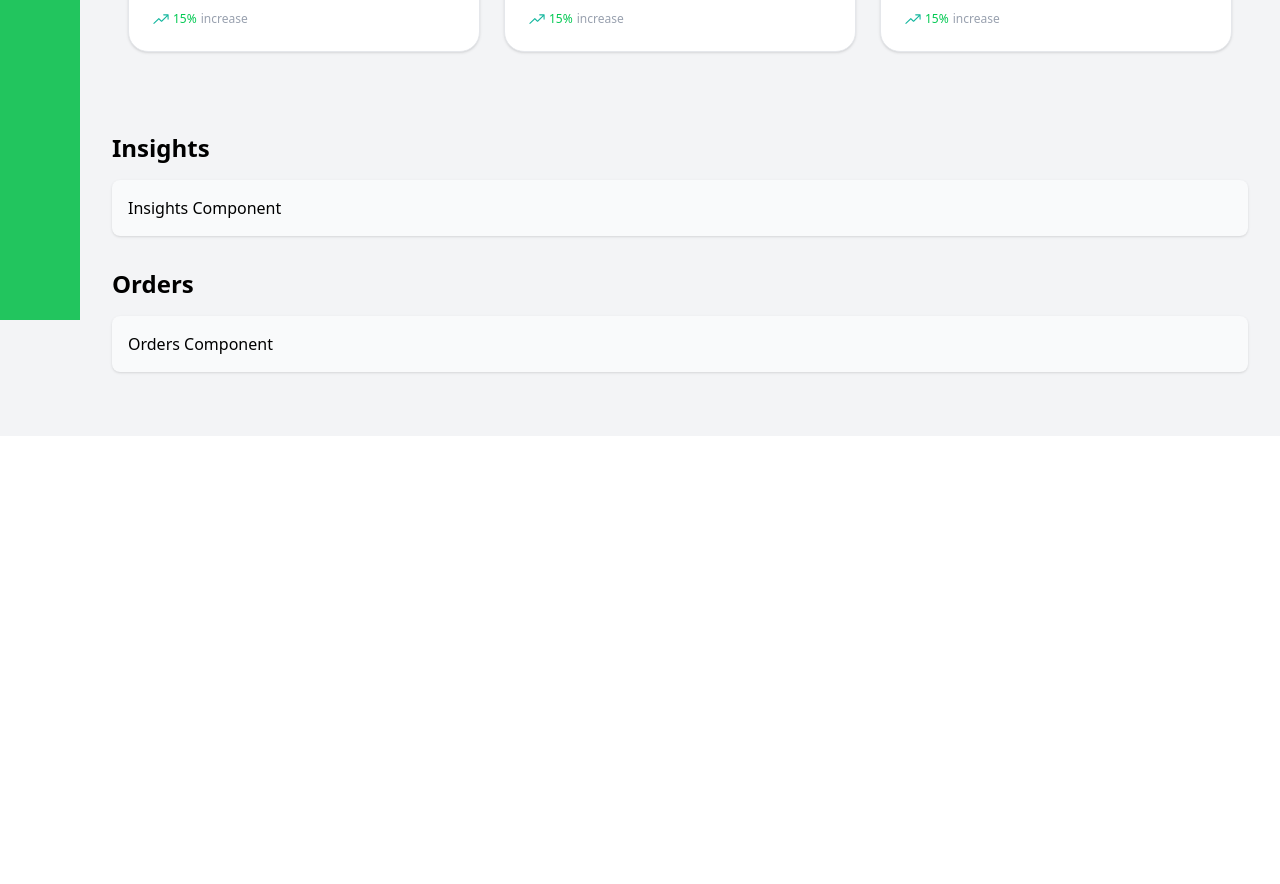
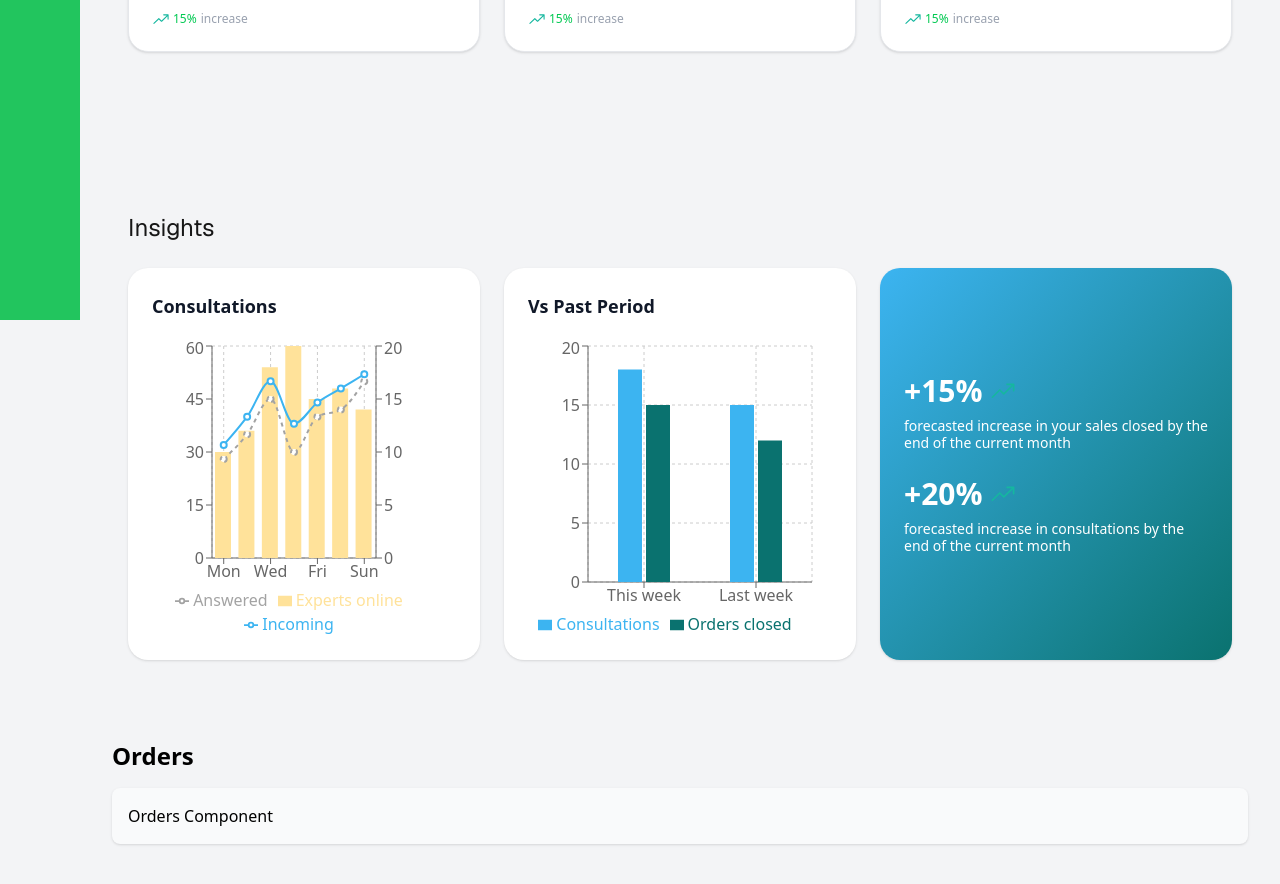
Before and after one commit to dchobarkar/wingman-coding-challenge, a Next.js app: page / in a window 1280 px wide. Shown: the part 480-1364 px from the top of the page. Before the commit the page ends 916 px from the top, so only its background shows below. Built offline with nearby package versions, Linux system fonts and the light colour scheme.

Commit message:
feat: add Insights component

```diff
--- /dev/null
+++ b/components/dashboard/ChartCard.tsx
@@ -0,0 +1,18 @@
+import { ReactNode } from "react";
+
+interface ChartCardProps {
+  title: string;
+  children: ReactNode;
+  className?: string;
+}
+
+const ChartCard = ({ title, children, className = "" }: ChartCardProps) => {
+  return (
+    <div className={`bg-white rounded-[20px] shadow p-6 ${className}`}>
+      <h3 className="text-lg font-semibold text-gray-900 mb-4">{title}</h3>
+      <div className="w-full h-64">{children}</div>
+    </div>
+  );
+};
+
+export default ChartCard;
--- /dev/null
+++ b/components/dashboard/ForecastCard.tsx
@@ -0,0 +1,44 @@
+import Image from "next/image";
+
+interface ForecastCardProps {
+  title: string;
+  value: string;
+  description: string;
+  trend: "up" | "down";
+  percentage: string;
+}
+
+const ForecastCard = ({
+  title,
+  value,
+  description,
+  trend,
+  percentage,
+}: ForecastCardProps) => {
+  return (
+    <div className="bg-white rounded-[20px] shadow p-6">
+      <div className="flex items-center justify-between mb-2">
+        <h3 className="text-lg font-semibold text-gray-900">{title}</h3>
+        <div className="flex items-center gap-1">
+          <Image
+            src={trend === "up" ? "/svg/TrendUp.svg" : "/svg/TrendDown.svg"}
+            alt={trend === "up" ? "Trend Up" : "Trend Down"}
+            width={16}
+            height={16}
+          />
+          <span
+            className={`text-sm font-medium ${
+              trend === "up" ? "text-green-500" : "text-red-500"
+            }`}
+          >
+            {percentage}
+          </span>
+        </div>
+      </div>
+      <div className="text-2xl font-bold text-gray-900 mb-1">{value}</div>
+      <p className="text-sm text-gray-500">{description}</p>
+    </div>
+  );
+};
+
+export default ForecastCard;
--- a/components/dashboard/Insights.tsx
+++ b/components/dashboard/Insights.tsx
@@ -1,10 +1,132 @@
+"use client";
+
+import {
+  ComposedChart,
+  Bar,
+  Line,
+  XAxis,
+  YAxis,
+  CartesianGrid,
+  Tooltip,
+  ResponsiveContainer,
+  Legend,
+} from "recharts";
+import Image from "next/image";
+
+import PageLayout from "../shared/PageLayout";
+import {
+  consultationsChartData,
+  vsPastPeriodData,
+  forecastCards,
+} from "./insightsData";
+
 const Insights = () => {
   return (
-    <div className="mb-8">
-      {/* Insights charts and forecast cards will go here */}
-      <h2 className="text-2xl font-bold mb-4">Insights</h2>
-      <div className="bg-card rounded-lg p-4 shadow">Insights Component</div>
-    </div>
+    <PageLayout>
+      <div className="mb-6">
+        <h2 className="text-2xl font-geist-sans">Insights</h2>
+      </div>
+      <div className="grid grid-cols-1 lg:grid-cols-3 gap-6">
+        {/* Consultations Chart */}
+        <div className="bg-white rounded-[20px] shadow p-6 flex flex-col">
+          <h3 className="text-lg font-semibold text-gray-900 mb-4">
+            Consultations
+          </h3>
+          <div className="flex-1 min-h-[300px]">
+            <ResponsiveContainer width="100%" height="100%">
+              <ComposedChart
+                data={consultationsChartData}
+                margin={{ top: 10, right: 20, left: 0, bottom: 0 }}
+              >
+                <CartesianGrid strokeDasharray="3 3" />
+                <XAxis dataKey="day" />
+                <YAxis yAxisId="left" domain={[0, 60]} />
+                <YAxis yAxisId="right" orientation="right" domain={[0, 20]} />
+                <Tooltip />
+                <Legend />
+                <Bar
+                  yAxisId="right"
+                  dataKey="experts"
+                  name="Experts online"
+                  fill="#FFE29A"
+                  barSize={16}
+                />
+                <Line
+                  yAxisId="left"
+                  type="monotone"
+                  dataKey="incoming"
+                  name="Incoming"
+                  stroke="#3CB4F1"
+                  strokeWidth={2}
+                />
+                <Line
+                  yAxisId="left"
+                  type="monotone"
+                  dataKey="answered"
+                  name="Answered"
+                  stroke="#A3A3A3"
+                  strokeWidth={2}
+                  strokeDasharray="4 4"
+                />
+              </ComposedChart>
+            </ResponsiveContainer>
+          </div>
+        </div>
+        {/* Vs Past Period Chart */}
+        <div className="bg-white rounded-[20px] shadow p-6 flex flex-col">
+          <h3 className="text-lg font-semibold text-gray-900 mb-4">
+            Vs Past Period
+          </h3>
+          <div className="flex-1 min-h-[300px]">
+            <ResponsiveContainer width="100%" height="100%">
+              <ComposedChart
+                data={vsPastPeriodData}
+                margin={{ top: 10, right: 20, left: 0, bottom: 0 }}
+              >
+                <CartesianGrid strokeDasharray="3 3" />
+                <XAxis dataKey="period" />
+                <YAxis />
+                <Tooltip />
+                <Legend />
+                <Bar
+                  dataKey="consultations"
+                  name="Consultations"
+                  fill="#3CB4F1"
+                  barSize={24}
+                />
+                <Bar
+                  dataKey="ordersClosed"
+                  name="Orders closed"
+                  fill="#0A726F"
+                  barSize={24}
+                />
+              </ComposedChart>
+            </ResponsiveContainer>
+          </div>
+        </div>
+        {/* Forecasts Card */}
+        <div className="rounded-[20px] shadow p-6 flex flex-col justify-center min-h-[300px] bg-gradient-to-br from-[#3CB4F1] to-[#0A726F]">
+          {forecastCards.map((card, idx) => (
+            <div key={idx} className="mb-6 last:mb-0">
+              <div className="flex items-center gap-2 mb-2">
+                <span className="text-3xl font-bold text-white">
+                  {card.percent}
+                </span>
+                <Image
+                  src="/svg/TrendUp.svg"
+                  alt="Trend Up"
+                  width={24}
+                  height={24}
+                />
+              </div>
+              <div className="text-white text-sm leading-tight">
+                {card.description}
+              </div>
+            </div>
+          ))}
+        </div>
+      </div>
+    </PageLayout>
   );
 };
 
--- /dev/null
+++ b/components/dashboard/insightsData.ts
@@ -0,0 +1,48 @@
+export interface ConsultationsChartDataPoint {
+  day: string;
+  incoming: number;
+  answered: number;
+  experts: number;
+}
+
+export interface VsPastPeriodDataPoint {
+  period: string;
+  consultations: number;
+  ordersClosed: number;
+}
+
+export interface ForecastCard {
+  percent: string;
+  description: string;
+  trend: "up" | "down";
+}
+
+export const consultationsChartData: ConsultationsChartDataPoint[] = [
+  { day: "Mon", incoming: 32, answered: 28, experts: 10 },
+  { day: "Tue", incoming: 40, answered: 35, experts: 12 },
+  { day: "Wed", incoming: 50, answered: 45, experts: 18 },
+  { day: "Thu", incoming: 38, answered: 30, experts: 20 },
+  { day: "Fri", incoming: 44, answered: 40, experts: 15 },
+  { day: "Sat", incoming: 48, answered: 42, experts: 16 },
+  { day: "Sun", incoming: 52, answered: 50, experts: 14 },
+];
+
+export const vsPastPeriodData: VsPastPeriodDataPoint[] = [
+  { period: "This week", consultations: 18, ordersClosed: 15 },
+  { period: "Last week", consultations: 15, ordersClosed: 12 },
+];
+
+export const forecastCards: ForecastCard[] = [
+  {
+    percent: "+15%",
+    description:
+      "forecasted increase in your sales closed by the end of the current month",
+    trend: "up",
+  },
+  {
+    percent: "+20%",
+    description:
+      "forecasted increase in consultations by the end of the current month",
+    trend: "up",
+  },
+];
```
Also changed, not shown: package.json (+6 -5 lines), 1 other file (tests, documents, lock files or other folders).
